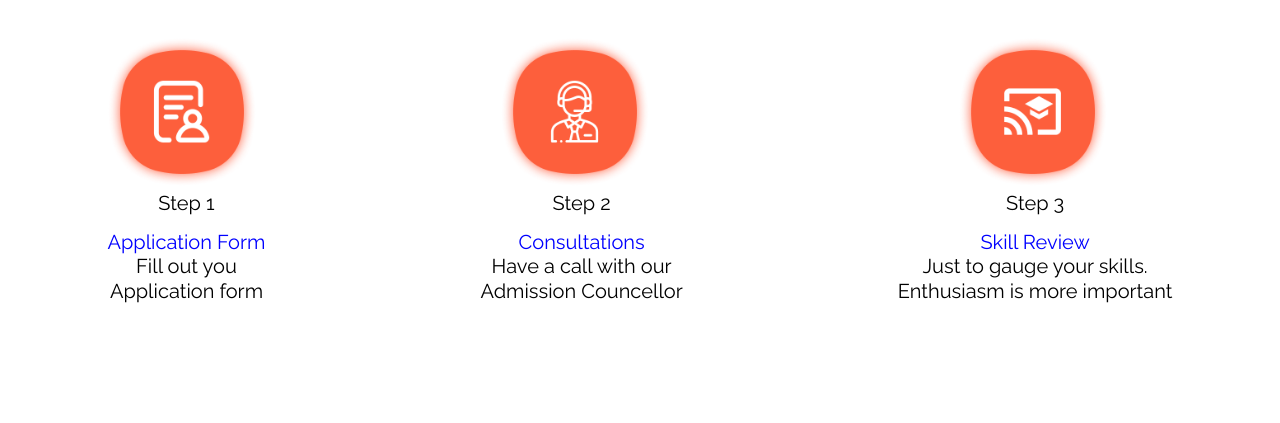
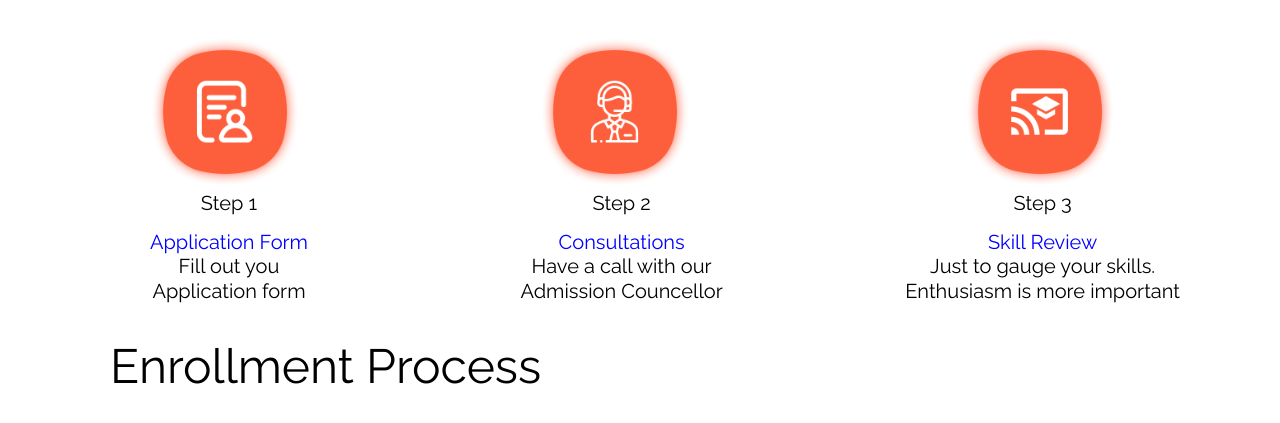
Before and after one commit to mohdabdullahkhan/access_edu, a plain HTML site: page Apply/inddex.html in a window 1280 px wide. Shown: the part 629-1052 px from the top of the page. Before the commit the page ends 932 px from the top, so only its background shows below. Drawn offline with Linux system fonts and the light colour scheme.

Commit message:
changed apply section

```diff
--- a/Apply/Css/styles.css
+++ b/Apply/Css/styles.css
@@ -78,9 +78,18 @@
     margin: 35px 0 40px 110px;
 }
 
-.Apply-section{
+.Apply-sections{
     display: flex;
-    justify-content: space-around;
+    justify-content: space-between;
+}
+.apply-section-one{
+    margin-left: 150px;
+}
+.apply-section-three{
+    margin-right: 100px;
+}
+.apply-section-two{
+    margin-left: 30px;
 }
 
 .texts{
@@ -104,3 +113,14 @@
 .skills-image{
     margin-left: 60px;
 }
+
+/*  end css of how to apply  */
+
+
+/* starting css of enrollment process */
+
+.headding-text-two{
+    font-size: 48px;
+    font-weight: 400;
+    font-family: 'Raleway', sans-serif;
+}
--- a/Apply/inddex.html
+++ b/Apply/inddex.html
@@ -32,7 +32,7 @@
     <div>
         <p class="headdind-text" >How to Apply?</p>
     </div>
-    <section class="Apply-section" >
+    <section class="Apply-sections" >
         <div class="apply-section-one" >
             <img src="/Apply/images/Form (1).png" width="150px" height="150px" alt="">
             <div class="texts" >
@@ -61,5 +61,12 @@
              </div>
         </div>
     </section>
+        <div>
+            <p class="headdind-text" >Enrollment Process</p>
+        </div>
+        <section>
+
+        </section>
+
 </body>
 </html>
```
